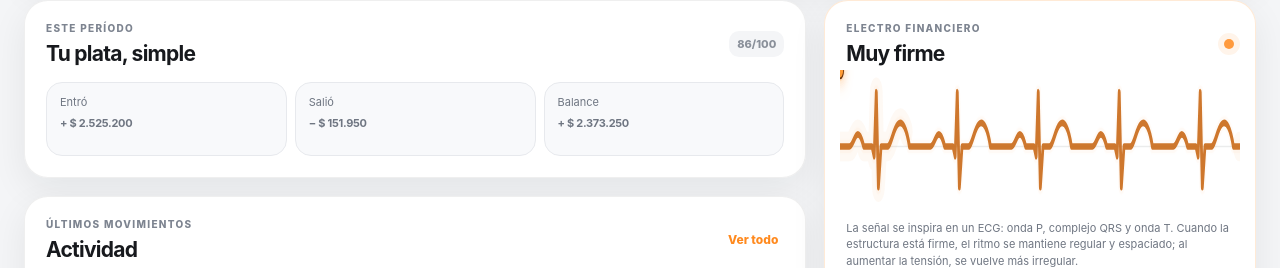
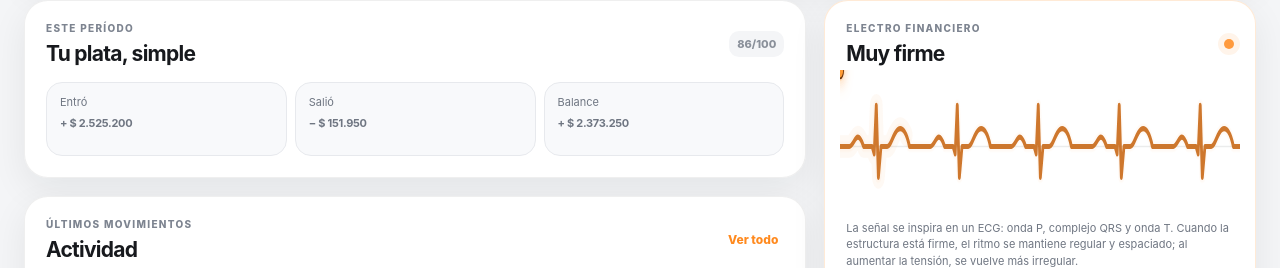
Before and after one commit to hermesarg/atomofinanzas, a Next.js app in the folder web-v2/: page / in a window 1280 px wide. Shown: the part 397-665 px from the top of the page. Built offline with nearby package versions, Linux system fonts and the light colour scheme.

Commit message:
Bajar altura visual del Electro sin tocar la esfera

```diff
--- a/web-v2/components/ElectroPulse.tsx
+++ b/web-v2/components/ElectroPulse.tsx
@@ -69,6 +69,7 @@ export default function ElectroPulse({
   const path = PATHS[state];
   const pulseId = "pulsePath-" + state;
   const duration = DURATIONS[state];
+  const waveformTransform = "translate(0 62) scale(1 0.76) translate(0 -62)";
   const glowId = "softGlow-" + state;
 
   return (
@@ -90,9 +91,9 @@ export default function ElectroPulse({
             </filter>
           </defs>
           <line x1="0" y1="62" x2="760" y2="62" className="electro-baseline" />
-          <path d={path} className="electro-shadow" pathLength="1" filter={"url(#" + glowId + ")"} />
-          <path id={pulseId} d={path} className="electro-line" pathLength="1" />
-          <path d={path} className="electro-trail" pathLength="1" strokeDasharray=".18 .82" strokeDashoffset="1">
+          <path d={path} className="electro-shadow" pathLength="1" filter={"url(#" + glowId + ")"} transform={waveformTransform} />
+          <path id={pulseId} d={path} className="electro-line" pathLength="1" transform={waveformTransform} />
+          <path d={path} className="electro-trail" pathLength="1" strokeDasharray=".18 .82" strokeDashoffset="1" transform={waveformTransform}>
             <animate attributeName="stroke-dashoffset" from="1" to="0" dur={duration + "s"} repeatCount="indefinite" />
           </path>
           <g className="particles">
```
